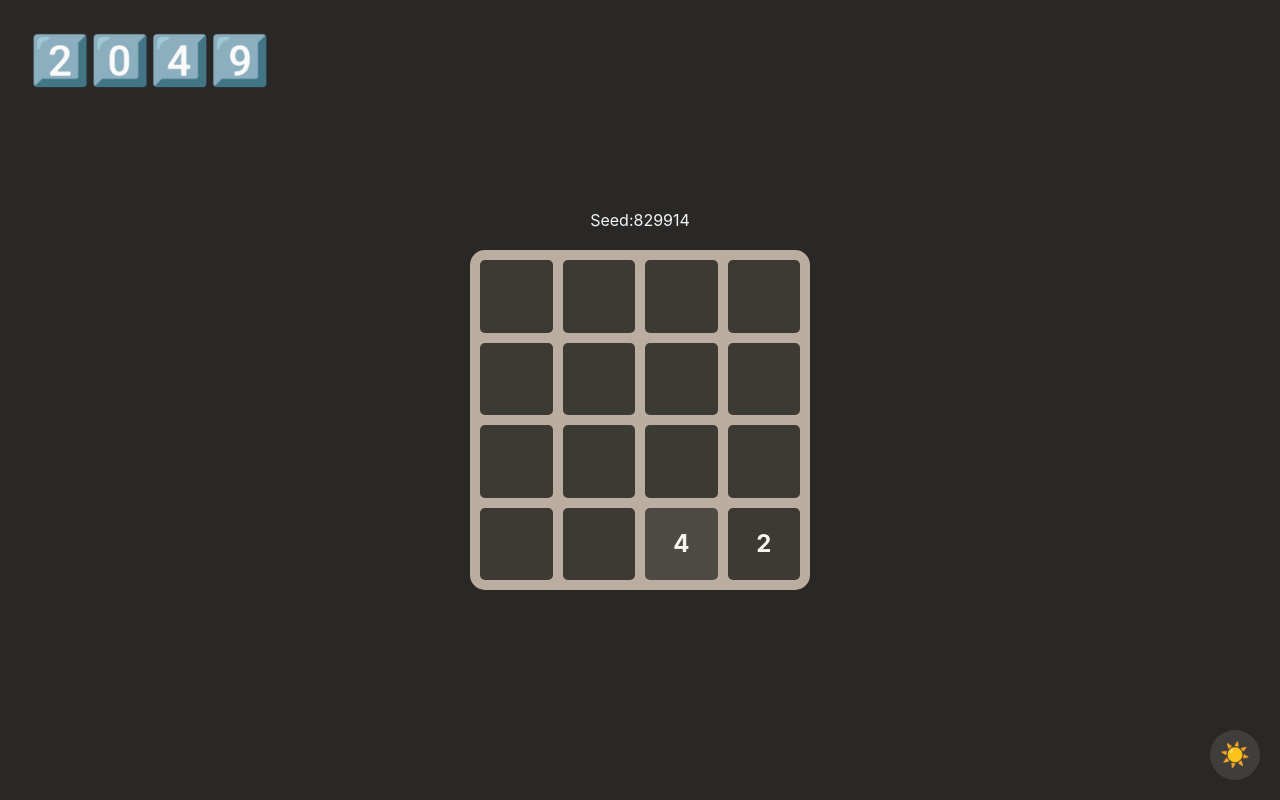
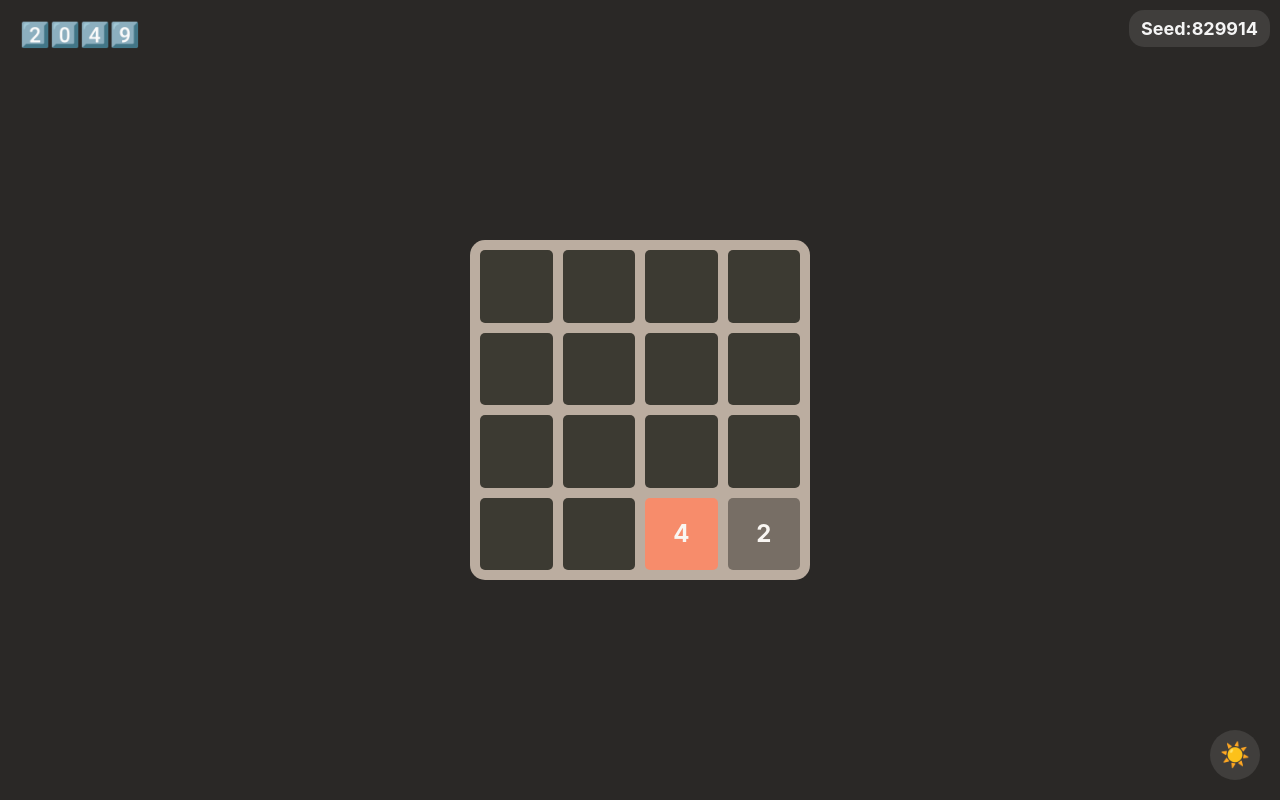
Before and after one commit to ganessh22/2049, a React (Create React App) app: page / in a window 1280 px wide. Built offline with nearby package versions, Linux system fonts and the light colour scheme.

Commit message:
looks better now, need 2048 logic now

```diff
--- a/src/App.css
+++ b/src/App.css
@@ -60,55 +60,55 @@
 }
 
 .dark-theme .cell-2 {
-  background-color: #3d3a33;
+  background-color: #776e65;
 }
 
 .dark-theme .cell-4 {
-  background-color: #4d4a43;
+  background-color: #f78c6b;
 }
 
 .dark-theme .cell-8 {
-  background-color: #5d5a53;
+  background-color: #f59563;
 }
 
 .dark-theme .cell-16 {
-  background-color: #6d6a63;
+  background-color: #f67c5f;
 }
 
 .dark-theme .cell-32 {
-  background-color: #7d7a73;
+  background-color: #f65e3b;
 }
 
 .dark-theme .cell-64 {
-  background-color: #8d8a83;
+  background-color: #edcf72;
 }
 
 .dark-theme .cell-128 {
-  background-color: #9d9a93;
+  background-color: #edcc61;
 }
 
 .dark-theme .cell-256 {
-  background-color: #adaaa3;
+  background-color: #edc850;
 }
 
 .dark-theme .cell-512 {
-  background-color: #bdbab3;
+  background-color: #edc53f;
 }
 
 .dark-theme .cell-1024 {
-  background-color: #cdcac3;
+  background-color: #edc22e;
 }
 
 .dark-theme .cell-2048 {
-  background-color: #dddad3;
+  background-color: #3c3a32;
 }
 
 .dark-theme .cell-4096 {
-  background-color: #edead3;
+  background-color: #2a2a2a;
 }
 
 .dark-theme .cell-8192 {
-  background-color: #fdfad3;
+  background-color: #1a1a1a;
 }
 
 .light-theme .cell-2 {
@@ -163,6 +163,35 @@
   background-color: #2a2a2a;
 }
 
+.seed-display {
+  position: absolute;
+  top: 10px;
+  right: 10px;
+  font-size: 18px;
+  cursor: pointer;
+  padding: 8px 12px;
+  border-radius: 15px;
+  font-weight: bold;
+}
+
+.dark-theme .seed-display {
+  background-color: rgba(255, 255, 255, 0.1);
+}
+
+.light-theme .seed-display {
+  background-color: rgba(0, 0, 0, 0.1);
+}
+
+.seed-display input {
+  background-color: transparent;
+  border: none;
+  border-bottom: 1px solid currentColor;
+  font-size: 18px;
+  width: 70px;
+  text-align: center;
+  font-weight: bold;
+}
+
 .theme-toggle {
   position: absolute;
   bottom: 20px;
@@ -196,12 +225,12 @@
 
 .logo {
   position: absolute;
-  top: 30px;
-  left: 30px;
-  font-size: 48px;
+  top: 20px;
+  left: 20px;
+  font-size: 24px;
   cursor: pointer;
   user-select: none;
-  transition: transform 0.1s ease;
+  transition: transform 0.3s ease;
 }
 
 .logo:hover {
--- a/src/App.js
+++ b/src/App.js
@@ -12,6 +12,19 @@ function App() {
 
   useEffect(() => {
     generateRandomSeed();
+
+    const handleKeyPress = (event) => {
+      const key = event.key.toLowerCase();
+      if (['w', 'a', 's', 'd'].includes(key)) {
+        setLastKey(key);
+      }
+    };
+
+    window.addEventListener('keydown', handleKeyPress);
+
+    return () => {
+      window.removeEventListener('keydown', handleKeyPress);
+    };
   }, []);
 
   useEffect(() => {
```
